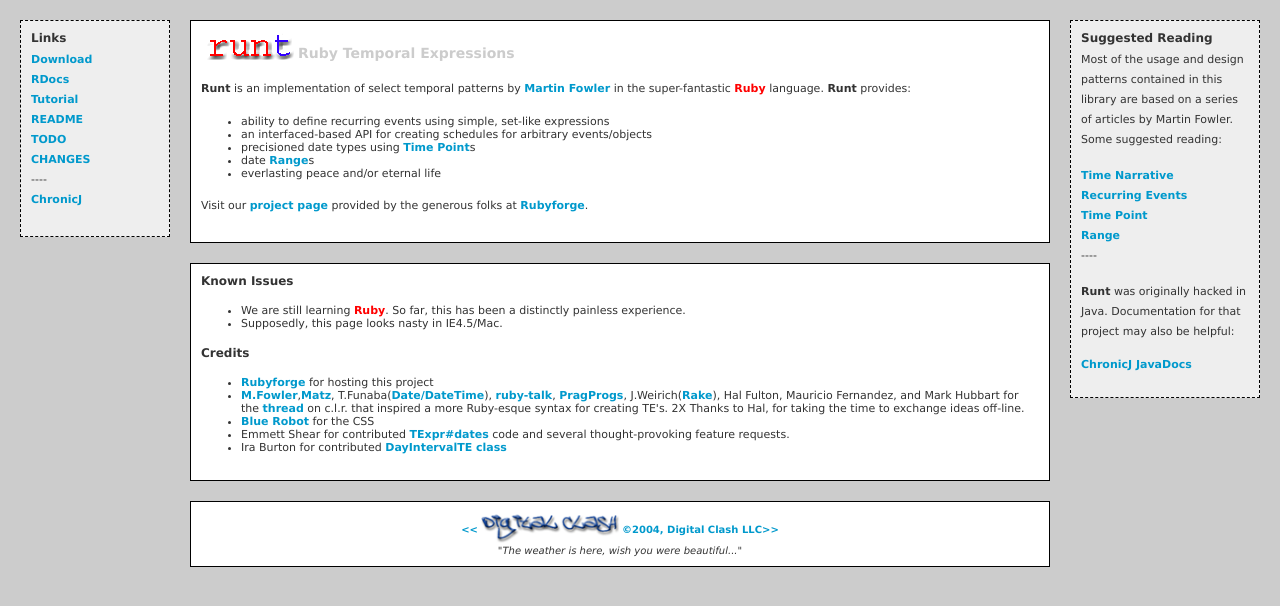
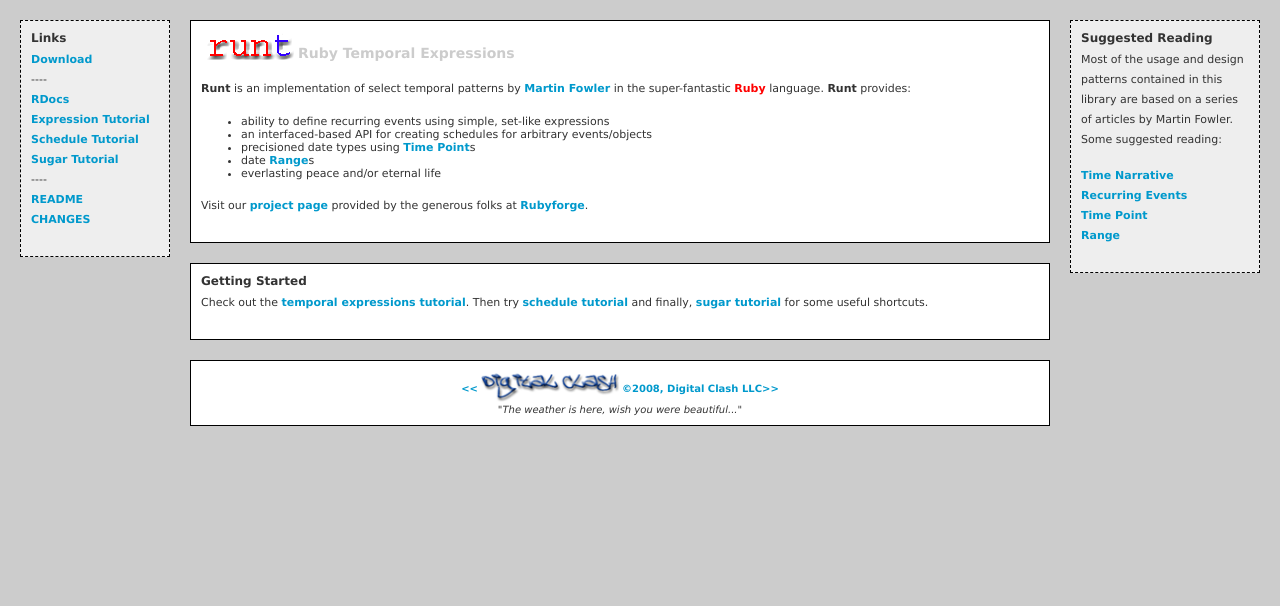
Before and after one commit to mlipper/runt, a plain HTML site: page site/index.html in a window 1280 px wide. Drawn offline with Linux system fonts and the light colour scheme.

Commit message:
HTML cleanup and addition of new tutorial

```diff
--- a/site/index.html
+++ b/site/index.html
@@ -27,36 +27,16 @@
 
 <div class="content">
 
-  <h2>Known Issues</h2>
+  <h2>Getting Started</h2>
   <p>
-  <ul>
-    <li>We are still learning <a href="http://ruby-lang.org"><span class="ruby-link">Ruby</span></a>. So far, this has been a distinctly painless experience.</li>
-    <li>Supposedly, this page looks nasty in IE4.5/Mac.</li>
-  </ul>
-  </p>
-  <h2>Credits</h2>
-  <p>
-  <ul>
-    <li><a href="http://rubyforge.org">Rubyforge</a> for hosting this project</li>
-    <li>
-    <a href="http://martinfowler.com">M.Fowler</a>,<a href="http://ruby-lang.org">Matz</a>,
-    T.Funaba(<a href="http://www.funaba.org/en/ruby.html">Date/DateTime</a>),
-    <a href="mailto:ruby-talk@ruby-lang.org">ruby-talk</a>,
-    <a href="http://pragmaticprogrammer.com">PragProgs</a>,
-    J.Weirich(<a href="http://rake.rubyforge.org">Rake</a>), Hal Fulton, Mauricio Fernandez, and
-    Mark Hubbart for the <a href="http://blade.nagaokaut.ac.jp/cgi-bin/scat.rb/ruby/ruby-talk/95465">thread</a> on c.l.r. that
-    inspired a more Ruby-esque syntax for creating TE's. 2X Thanks to Hal, for taking the time to exchange
-    ideas off-line.
-    </li>
-    <li><a href="http://www.bluerobot.com/web/layouts/">Blue Robot</a> for the CSS</li>
-    <li>Emmett Shear for contributed <a href="http://runt.rubyforge.org/doc/classes/Runt/TExpr.html">TExpr#dates</a> code and several thought-provoking feature requests.</li>
-    <li>Ira Burton for contributed <a href="http://runt.rubyforge.org/doc/classes/Runt/TExpr.html">DayIntervalTE class</a></li>
-  </ul>
+  Check out the  <a href="./doc/files/doc/tutorial_te_rdoc.html" title="TE Tutorial">temporal expressions tutorial</a>. Then try
+  <a href="./doc/files/doc/tutorial_schedule_rdoc.html" title="Schedule Tutorial">schedule tutorial</a> and finally,
+  <a href="./doc/files/doc/tutorial_sugar_rdoc.html" title="Sugar Tutorial">sugar tutorial</a> for some useful shortcuts.
   </p>
 </div>
 
 <div id="contentFooter" class="content">
-  <a href="http://www.digitalclash.com">&lt;&lt;<img id="dcl-logo" src="dcl-small.gif" title="Digital Clash LLC" alt="Digital Clash logo">&copy;2004, Digital Clash LLC&gt;&gt;</a>
+  <a href="http://www.digitalclash.com">&lt;&lt;<img id="dcl-logo" src="dcl-small.gif" title="Digital Clash LLC" alt="Digital Clash logo">&copy;2008, Digital Clash LLC&gt;&gt;</a>
   <br/><i>&quot;The weather is here, wish you were beautiful...&quot;</i>
 </div>
 
@@ -64,13 +44,14 @@
   <h2>Links</h2>
   <p>
     <a href="http://rubyforge.org/projects/runt/" title="Download Runt">Download</a><br>
+    ----<br/>
     <a href="./doc/index.html" title="RDoc for Runt">RDocs</a><br>
-    <a href="./doc/files/doc/tutorial_te_rdoc.html" title="TE Tutorial">Tutorial</a><br>
+    <a href="./doc/files/doc/tutorial_te_rdoc.html" title="TE Tutorial">Expression Tutorial</a><br>
+    <a href="./doc/files/doc/tutorial_schedule_rdoc.html" title="Schedule Tutorial">Schedule Tutorial</a><br>
+    <a href="./doc/files/doc/tutorial_sugar_rdoc.html" title="Sugar Tutorial">Sugar Tutorial</a><br>
+    ----<br/>
     <a href="./doc/files/README.html">README</a><br/>
-    <a href="./doc/files/TODO.html">TODO</a><br/>
     <a href="./doc/files/CHANGES.html">CHANGES</a><br/>
-    ----<br/>
-    <a href="http://ChronicJ.org/" title="ChronicJ project">ChronicJ</a><br>
   </p>
 </div>
 
@@ -82,9 +63,6 @@
   <a href="http://martinfowler.com/apsupp/recurring.pdf">Recurring Events</a><br/>
   <a href="http://martinfowler.com/ap2/timePoint.html">Time Point</a><br/>
   <a href="http://martinfowler.com/ap2/range.html">Range</a><br/>
-  ----<br/>
-  <p><span class="keyword">Runt</span> was originally hacked in Java. Documentation for that project may also be helpful:</p>
-  <a href="http://www.chronicj.org/apidocs/index.html" title="ChronicJ project">ChronicJ JavaDocs</a><br>
   </p>
 </div>
 
```
Also changed, not shown: 4 other files.
